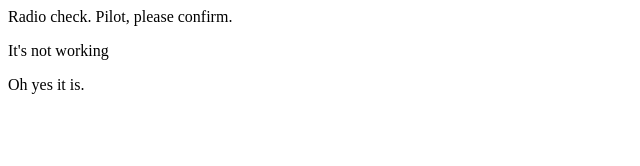
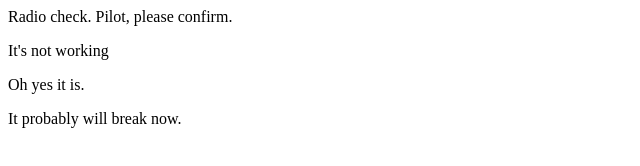
Before and after one commit to DumbsterJedi/communication-log, a plain HTML site: page index.html in a window 1280 px wide. Shown: the whole page, without its empty margins (0-640 px from the left). Drawn offline with Linux system fonts and the light colour scheme.

Commit message:
Tries again

```diff
--- a/index.html
+++ b/index.html
@@ -3,5 +3,6 @@
       <p>Radio check. Pilot, please confirm.</p>
       <p>It's not working</p>
       <p>Oh yes it is.</p>
+      <p>It probably will break now.</p>
    </body>
 </html>
```
